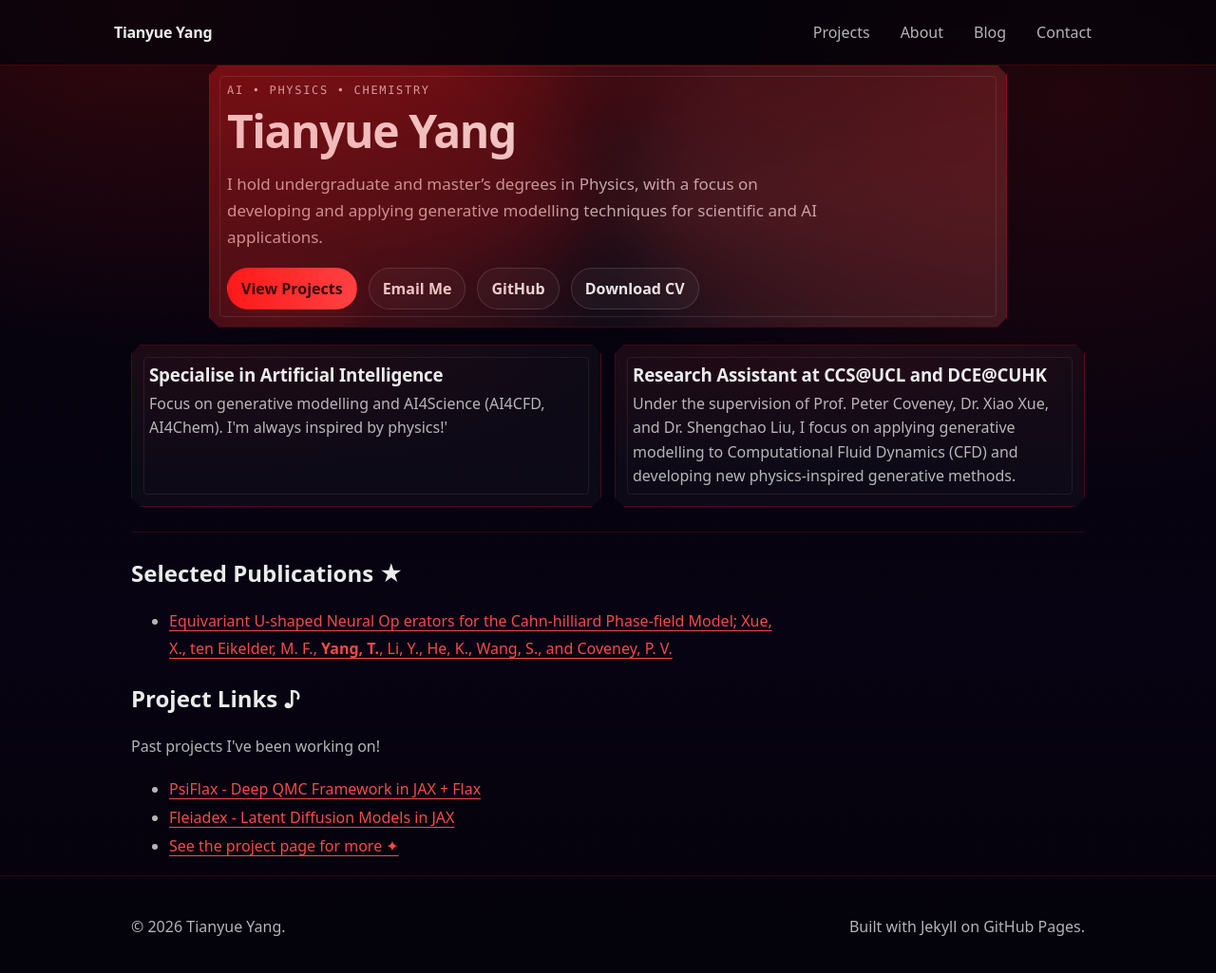
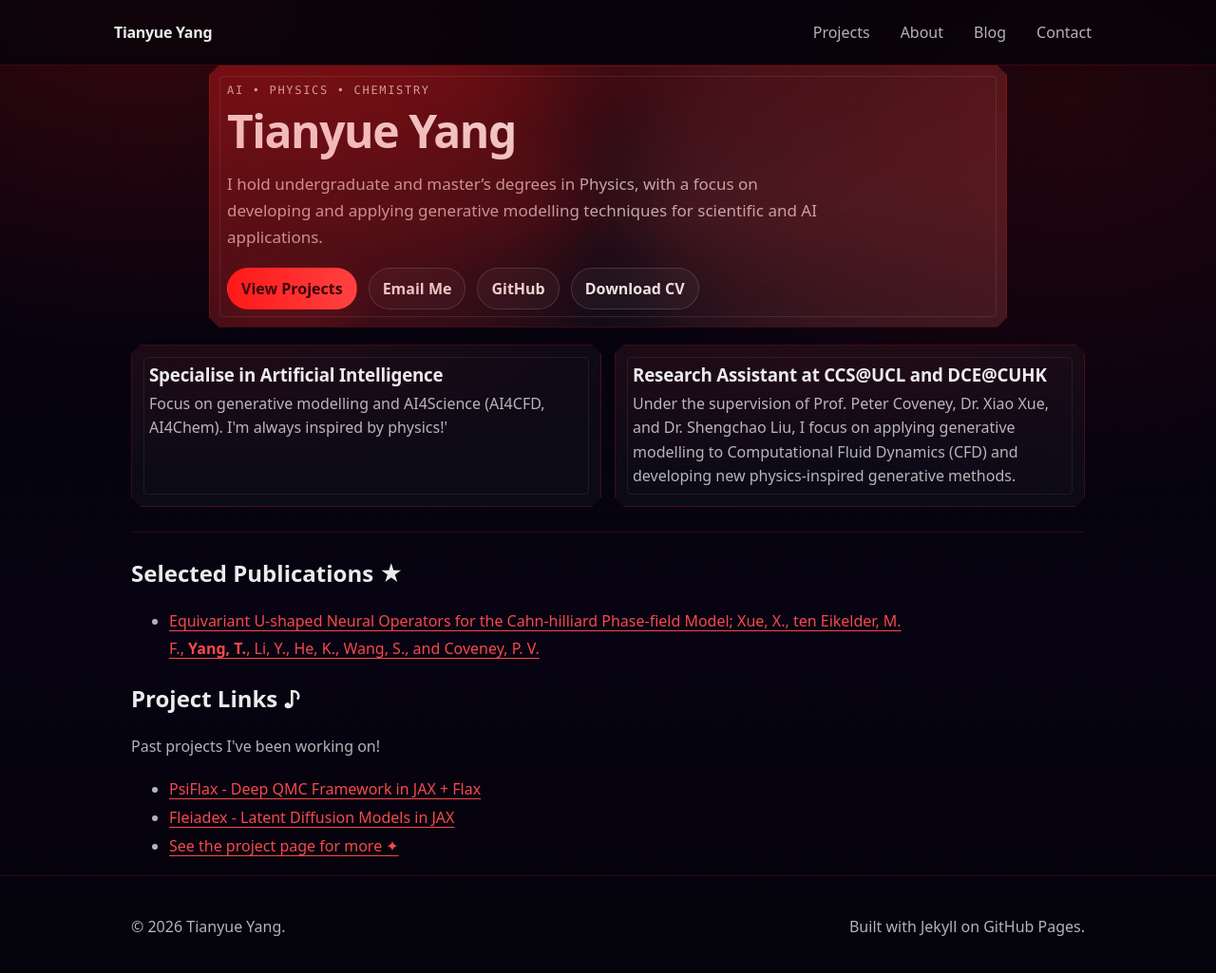
Before and after one commit to TY-Yang3015/TY-Yang3015.github.io, a Jekyll site: the page built from index.md, in a window 1280 px wide and 1043 px high. Shown: the top 1025 px of the window at 95% size. Built offline with Jekyll 4.4.1, drawn with Linux system fonts in a browser that asks for light colours.

Commit message:
update publications

```diff
--- a/assets/css/style.scss
+++ b/assets/css/style.scss
@@ -309,7 +309,7 @@ body.cyber .badge {
 }
 
 /* Prose */
-body.cyber .prose { max-width: 75ch; }
+body.cyber .prose { max-width: 90ch; }
 body.cyber .prose p,
 body.cyber .prose li {
   color: var(--muted);
--- a/index.md
+++ b/index.md
@@ -42,9 +42,7 @@ title: Home
 <div class="prose">
   <h2>Selected Publications ★</h2>
   <ul>
-    <li><a href="https://arxiv.org/abs/2509.01293">Equivariant U-shaped Neural Op
-      erators for the Cahn-hilliard Phase-field Model; Xue, X., ten Eikelder, M. F., <strong>Yang, T.</strong>, Li, Y., He, K., Wang,
-      S., and Coveney, P. V. </a></li>
+    <li><a href="https://arxiv.org/abs/2509.01293">Equivariant U-shaped Neural Operators for the Cahn-hilliard Phase-field Model; Xue, X., ten Eikelder, M. F., <strong>Yang, T.</strong>, Li, Y., He, K., Wang, S., and Coveney, P. V. </a></li>
   </ul>
 </div>
 
```
